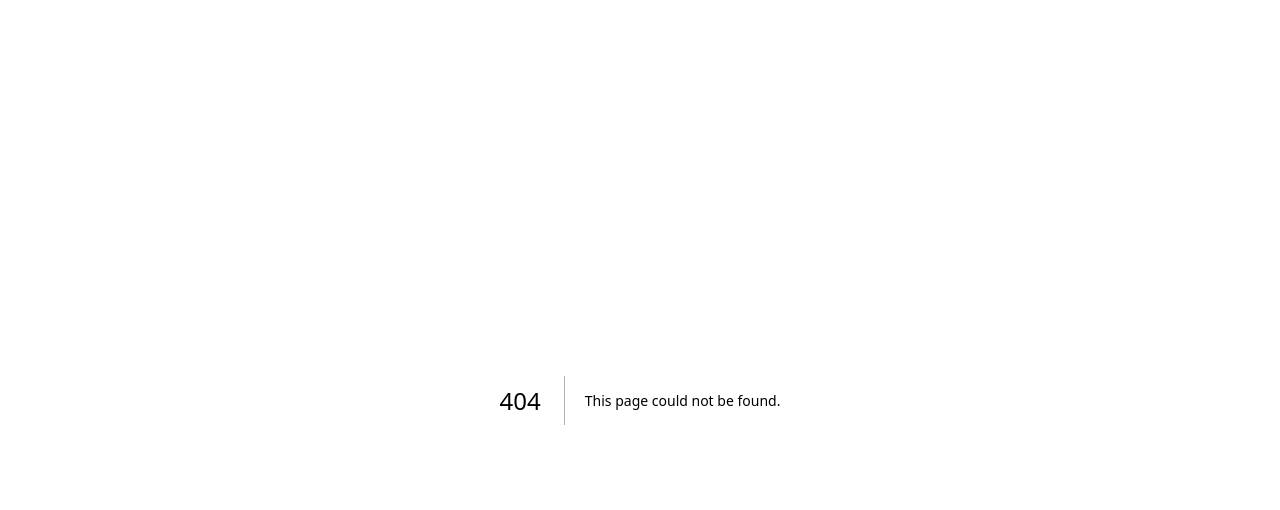
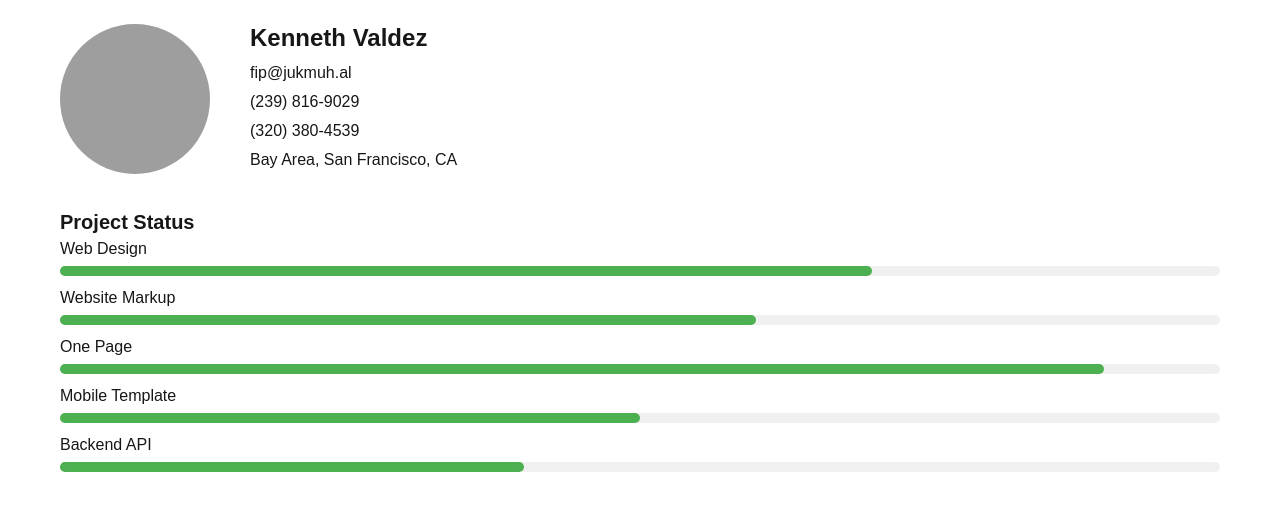
Before and after one commit to Archit-24/skilled_in, a Next.js app: page /skilledin-profile in a window 1280 px wide. Before the commit this address had no page. Shown: the top 510 px of the page. Built offline with nearby package versions, Linux system fonts and the light colour scheme; grey boxes are pictures that could not be loaded.

Commit message:
Profile Page

```diff
--- a/app/chat/page.tsx
+++ b/app/chat/page.tsx
@@ -6,7 +6,7 @@ function page() {
   return (
     <div>
         <FloatingDockDemo/>
-        {/* <PlaceholdersAndVanishInputDemo/> */}
+        <PlaceholdersAndVanishInputDemo/>
     </div>
   )
 }
--- /dev/null
+++ b/app/skilledin-profile/page.tsx
@@ -0,0 +1,64 @@
+// pages/profile.tsx
+
+import React from 'react';
+import styles from './profile.module.css';
+
+// Type definitions for user data and project
+interface Project {
+  name: string;
+  status: number;
+}
+
+interface User {
+  fullName: string;
+  email: string;
+  phone: string;
+  mobile: string;
+  address: string;
+  projects: Project[];
+}
+
+const Profile: React.FC = () => {
+  const user: User = {
+    fullName: 'Kenneth Valdez',
+    email: 'fip@jukmuh.al',
+    phone: '(239) 816-9029',
+    mobile: '(320) 380-4539',
+    address: 'Bay Area, San Francisco, CA',
+    projects: [
+      { name: 'Web Design', status: 70 },
+      { name: 'Website Markup', status: 60 },
+      { name: 'One Page', status: 90 },
+      { name: 'Mobile Template', status: 50 },
+      { name: 'Backend API', status: 40 }
+    ]
+  };
+
+  return (
+    <div className={styles.profileContainer}>
+      <div className={styles.profileHeader}>
+        <img src="/profile-avatar.png" alt="Profile Picture" className={styles.avatar} />
+        <div className={styles.profileInfo}>
+          <h2 className={styles.name}>{user.fullName}</h2>
+          <p className={styles.email}>{user.email}</p>
+          <p className={styles.phone}>{user.phone}</p>
+          <p className={styles.mobile}>{user.mobile}</p>
+          <p className={styles.address}>{user.address}</p>
+        </div>
+      </div>
+      <div className={styles.projects}>
+        <h3 className={styles.projectsTitle}>Project Status</h3>
+        {user.projects.map((project, index) => (
+          <div key={index} className={styles.project}>
+            <p className={styles.projectName}>{project.name}</p>
+            <div className={styles.progressBar}>
+              <div className={styles.progress} style={{ width: `${project.status}%` }}></div>
+            </div>
+          </div>
+        ))}
+      </div>
+    </div>
+  );
+};
+
+export default Profile;
--- /dev/null
+++ b/app/skilledin-profile/profile.module.css
@@ -0,0 +1,65 @@
+/* styles/profile.module.css */
+
+.profileContainer {
+    max-width: 1200px;
+    margin: 0 auto;
+    padding: 20px;
+  }
+
+  .profileHeader {
+    display: flex;
+    align-items: center;
+  }
+
+  .avatar {
+    width: 150px;
+    height: 150px;
+    border-radius: 50%;
+    margin-right: 20px;
+  }
+
+  .profileInfo {
+    margin-left: 20px;
+  }
+
+  .name {
+    margin: 0;
+    font-size: 24px;
+    font-weight: bold;
+  }
+
+  .email, .phone, .mobile, .address {
+    margin: 5px 0;
+    font-size: 16px;
+  }
+
+  .projects {
+    margin-top: 30px;
+  }
+
+  .projectsTitle {
+    font-size: 20px;
+    font-weight: bold;
+  }
+
+  .project {
+    margin-bottom: 10px;
+  }
+
+  .projectName {
+    font-size: 16px;
+  }
+
+  .progressBar {
+    background-color: #f0f0f0;
+    border-radius: 5px;
+    height: 10px;
+    width: 100%;
+    margin-top: 5px;
+  }
+
+  .progress {
+    height: 100%;
+    background-color: #4caf50;
+    border-radius: 5px;
+  }
--- a/components/fltdock.tsx
+++ b/components/fltdock.tsx
@@ -1,4 +1,4 @@
-import React from "react";
+import React, { useState } from "react";
 import { FloatingDock } from "@/components/ui/floating-dock";
 import {
   IconBodyScan,
@@ -21,6 +21,29 @@ import { div } from "framer-motion/client";
 import { UserButton } from "@clerk/nextjs";
 
 export function FloatingDockDemo() {
+  const DotIcon = () => {
+    return (
+      <svg
+        xmlns="http://www.w3.org/2000/svg"
+        viewBox="0 0 512 512"
+        fill="currentColor"
+      >
+        <path d="M256 512A256 256 0 1 0 256 0a256 256 0 1 0 0 512z" />
+      </svg>
+    );
+  };
+  const ProfileIcon = () => {
+    return (
+      <svg
+        xmlns="http://www.w3.org/2000/svg"
+        viewBox="0 0 24 24"
+        fill="currentColor"
+      >
+        <path d="M12 2a5 5 0 1 0 0 10 5 5 0 0 0 0-10zm0 2a3 3 0 1 1 0 6 3 3 0 0 1 0-6zm0 9c-5.33 0-8 2.667-8 5.333V20h16v-1.667C20 15.667 17.33 13 12 13zm-6 5.333c0-.938 2.272-3.333 6-3.333s6 2.395 6 3.333V18H6v-.667z" />
+      </svg>
+    );
+  };
+
   const links = [
     {
       title: "Home",
@@ -77,16 +100,22 @@ export function FloatingDockDemo() {
   return (
     // <div className="fixed top-0">
     <div className="fixed top-[-190px] flex items-center h-[35rem] w-full">
-
       <FloatingDock
         mobileClassName="translate-y-20" // only for demo, remove for production
         items={links}
-        />
+      />
+      <UserButton>
+        <UserButton.MenuItems>
+          <UserButton.Link
+            label="SkilledIn Profile"
+            labelIcon={<ProfileIcon />}
+            href="/skilledin-profile"
+          />
+          <UserButton.Action label="manageAccount" />
+        </UserButton.MenuItems>
+      </UserButton>
+    </div>
 
-      <div>
-        <UserButton showName/>
-      </div>
-    </div>
     // </div>
   );
 }
--- a/components/ui/floating-dock.tsx
+++ b/components/ui/floating-dock.tsx
@@ -18,7 +18,7 @@ import {
 } from "framer-motion";
 import Link from "next/link";
 import { useRef, useState } from "react";
-import { User } from "lucide-react";
+import { DotIcon, User } from "lucide-react";
 
 export const FloatingDock = ({
   items,
@@ -196,8 +196,8 @@ function IconContainer({
         >
           {icon}
         </motion.div>
+      </motion.div>
 
-      </motion.div>
     </Link>
   );
 }
--- a/package.json
+++ b/package.json
@@ -26,6 +26,7 @@
     "react": "^19.0.0",
     "react-dom": "^19.0.0",
     "react-dropzone": "^14.3.5",
+    "react-icons": "^5.4.0",
     "react-router-dom": "^6.28.0",
     "simplex-noise": "^4.0.3",
     "tailwind-merge": "^2.5.5",
```
Also changed, not shown: 1 other file (tests, documents, lock files or other folders).
